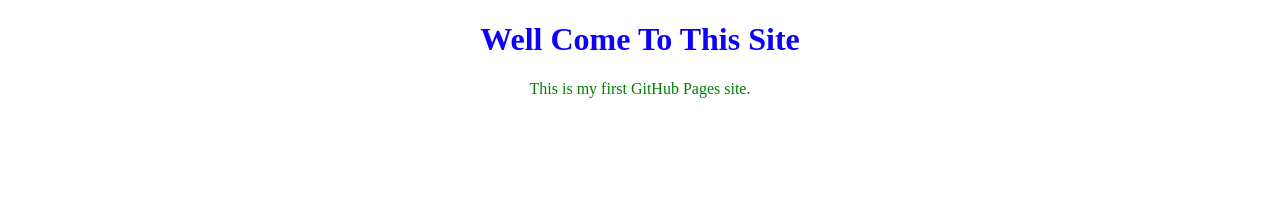
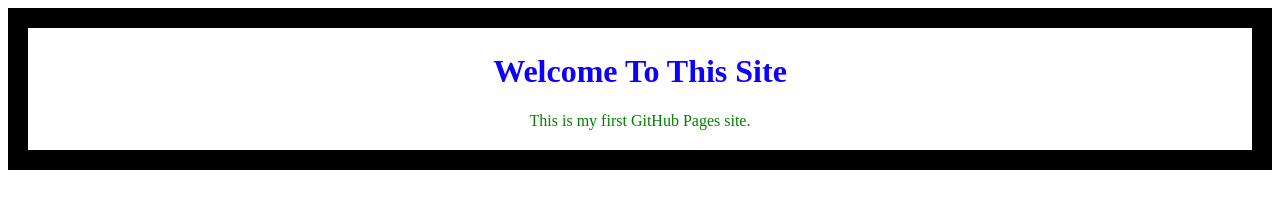
Before and after one commit to My-porfolio-org/my_portfolio_org.github.io, a plain HTML site: page index.html in a window 1280 px wide. Drawn offline with Linux system fonts and the light colour scheme.

Commit message:
update index files

```diff
--- a/index.html
+++ b/index.html
@@ -8,9 +8,9 @@
 </head>
 
 <body>
-    <div style="text-align: center;">
-        <h1 style="color: rgb(13, 0, 255);">Well Come To This Site</h1>
-        <p style="color: green ">This is my first GitHub Pages site.</p>
+    <div style="text-align: center; border: 20px solid black; padding: 4px;">
+        <h1 style="color: rgb(13, 0, 255);">Welcome To This Site</h1>
+        <p style="color: green;">This is my first GitHub Pages site.</p>
     </div>
 </body>
 
```
